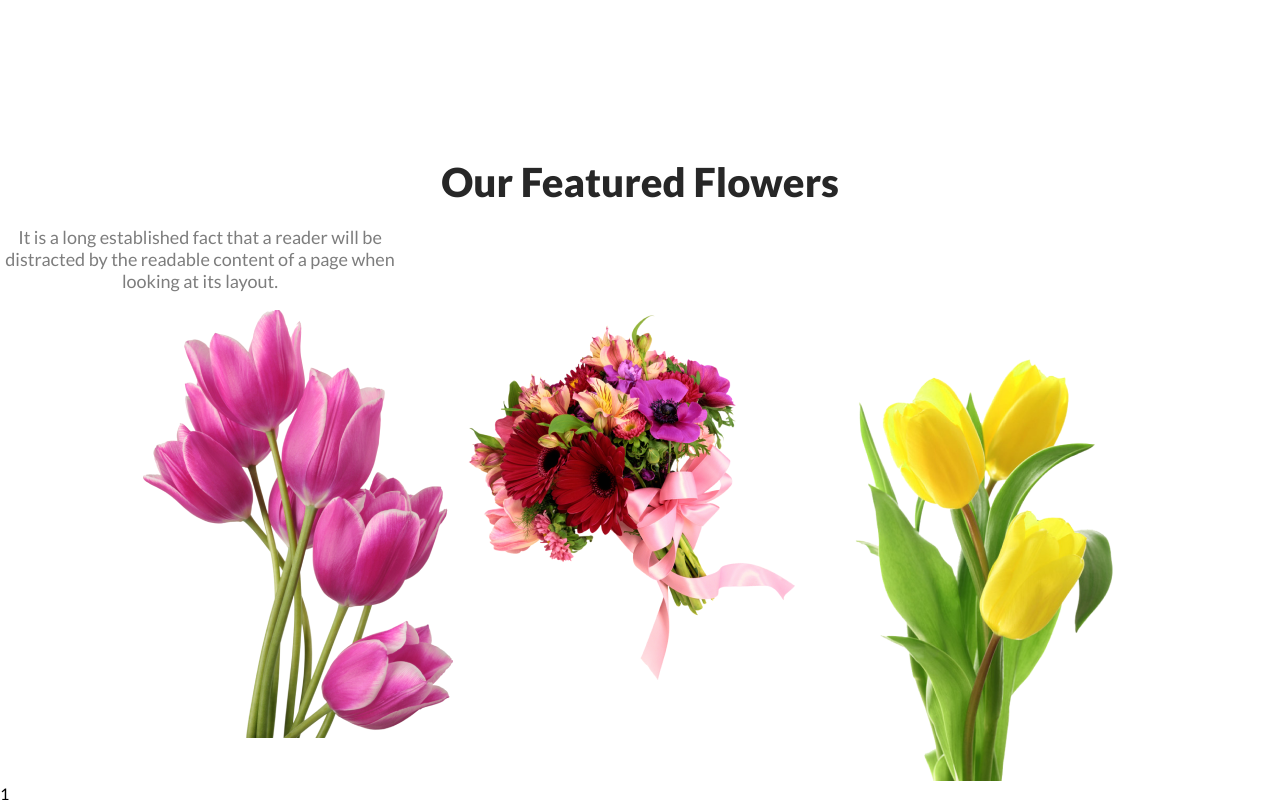
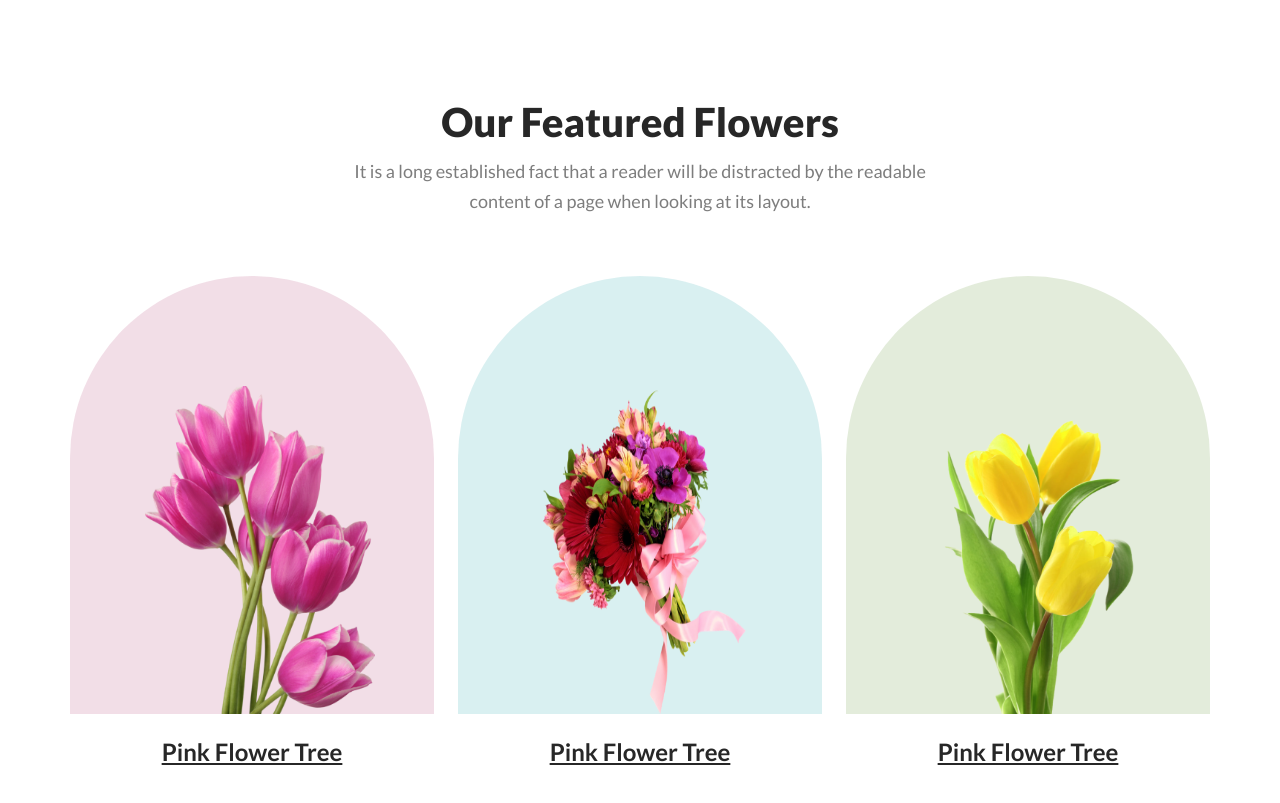
Before and after one commit to asafdiu/online-flower-shop, a plain HTML site: page index.html in a window 1280 px wide. Shown: the part 682-1485 px from the top of the page. After the commit the page ends 1448 px from the top, so only its background shows below. Drawn offline with Linux system fonts and the light colour scheme.

Commit message:
feature middle done

```diff
--- a/index.html
+++ b/index.html
@@ -28,27 +28,32 @@
 
     </header>
     <main>
+
         <section class="feature">
-            <div class="featue-top">
-                <h4 class="featue-title">Our Featured Flowers</h4>
-                <p class="feature-msg">It is a long established fact that a reader will be distracted by the readable content of a page when looking at its layout.</p>
+            <div class="feature-top">
+                <h3 class="feature-title">Our Featured Flowers</h3>
+                <p class="feature-text">It is a long established fact that a reader will be distracted by the readable content of a page when looking at its layout.</p>
             </div>
+
             <div class="feature-middle">
-                <div>
-                    <img src="Flower Asset/pngwing 6.png" alt="">
+                <div class="feature-box1">
+                    <img class="feature-image" src="Flower Asset/pngwing 6.png" alt="">
+                    <h5 class="feature-boxtext">Pink Flower Tree</h5>
                 </div>
-                <div>
-                    <img src="Flower Asset/pngwing 5.png" alt="">
+                <div class="feature-box2">
+                    <img class="feature-image" src="Flower Asset/pngwing 5.png" alt="">
+                    <h5 class="feature-boxtext">Pink Flower Tree</h5>
                 </div>
-                <div>
-                    <img src="Flower Asset/pngwing 7.png" alt="">
+                <div class="feature-box3">
+                    <img class="feature-image" src="Flower Asset/pngwing 7.png" alt="">
+                    <h5 class="feature-boxtext">Pink Flower Tree</h5>
                 </div>
 
             </div>
 
         </section>
 
-    </main>1
+    </main>
     <footer>
 
     </footer>
--- a/styles.css
+++ b/styles.css
@@ -57,34 +57,73 @@ body {
 }
 
 /* Feature Section Started here */
-.feature {
-    background: #FFF;
+.feature-top {
+    text-align: center;
+    margin-top: 100px;
+    display: block;
+}
+
+.feature-title {
+    color: #272727;
+    font-size: 40px;
+    font-weight: 800;
+    margin-bottom: 10px;
+}
+
+.feature-text {
+    color: rgba(39, 39, 39, 0.60);
+    font-size: 18px;
+    font-weight: 400;
+    line-height: 30px;
+    display: flex;
+    width: 594px;
+    margin: auto;
+}
+.feature-middle{
+    display: flex;
+    justify-content: center;
+    gap: 24px;
+    margin-top: 60px;
+    margin-left: 100px;
+    margin-right: 100px;
+}
+
+.feature-box1 {
+    width: 364px;
+    height: 438px;
+    border-radius: 300px 300px 0px 0px;
+    background: rgba(167, 33, 98, 0.15);
 
 }
 
-.featue-top {
-    /* text-align: center; */
+.feature-box2 {
+    width: 364px;
+    height: 438px;
+    border-radius: 300px 300px 0px 0px;
+    background: rgba(5, 151, 160, 0.15);
+
 }
 
-.featue-title {
-    color: #272727;
-    font-size: 40px;
-    font-weight: 800;
-    text-align: center;
-    margin-bottom: 20px;
-    margin-top: 160px;
+.feature-box3 {
+    width: 364px;
+    height: 438px;
+    border-radius: 300px 300px 0px 0px;
+    background: rgba(71, 125, 17, 0.15);
+
 }
 
-.feature-msg {
-    color: rgba(39, 39, 39, 0.60);
-    font-size: 18px;
-    font-weight: 400;
-    text-align: center;
-    width: 400px;
+.feature-image {
+    width: 230px;
+    height: 328px;
+    margin: 110px 75px 0px 75px;
+    margin-bottom: 0;
 }
 
-.feature-middle {
-    display: flex;
-    justify-content: center;
-
+.feature-boxtext {
+    color: #272727;
+    text-align: center;
+    font-size: 24px;
+    font-weight: 700;
+    text-decoration-line: underline;
+    margin-top: 20px;
 }
```
